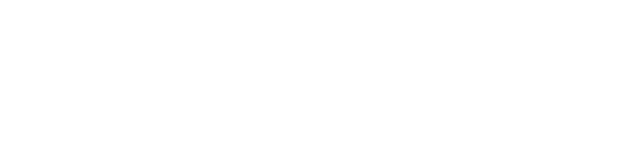
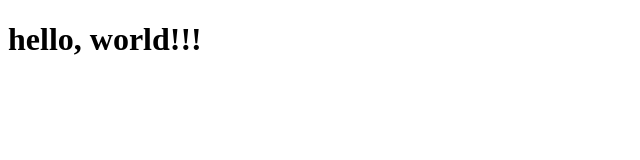
Before and after one commit to Nesanta/test, a plain HTML site: page index.html in a window 1280 px wide. Shown: the whole page, without its empty margins (0-640 px from the left). Drawn offline with Linux system fonts and the light colour scheme.

Commit message:
Add h1 tag

```diff
--- a/index.html
+++ b/index.html
@@ -8,6 +8,6 @@
   <link rel="stylesheet" href="css/style.css">
 </head>
 <body>
-
+  <h1>hello, world!!!</h1>
 </body>
 </html>
```
